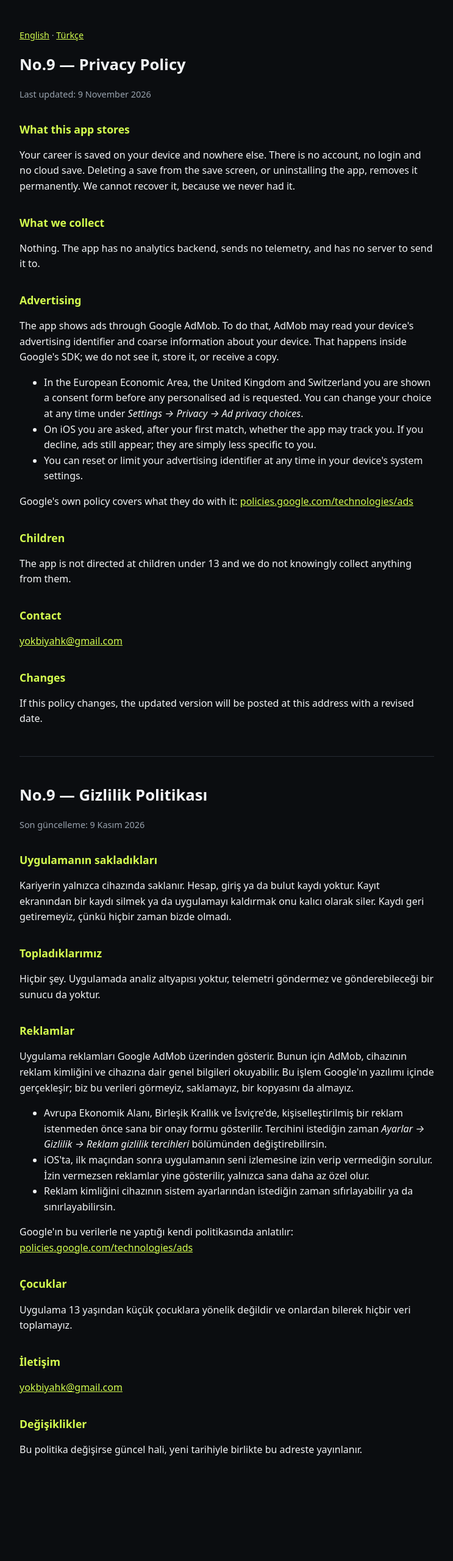
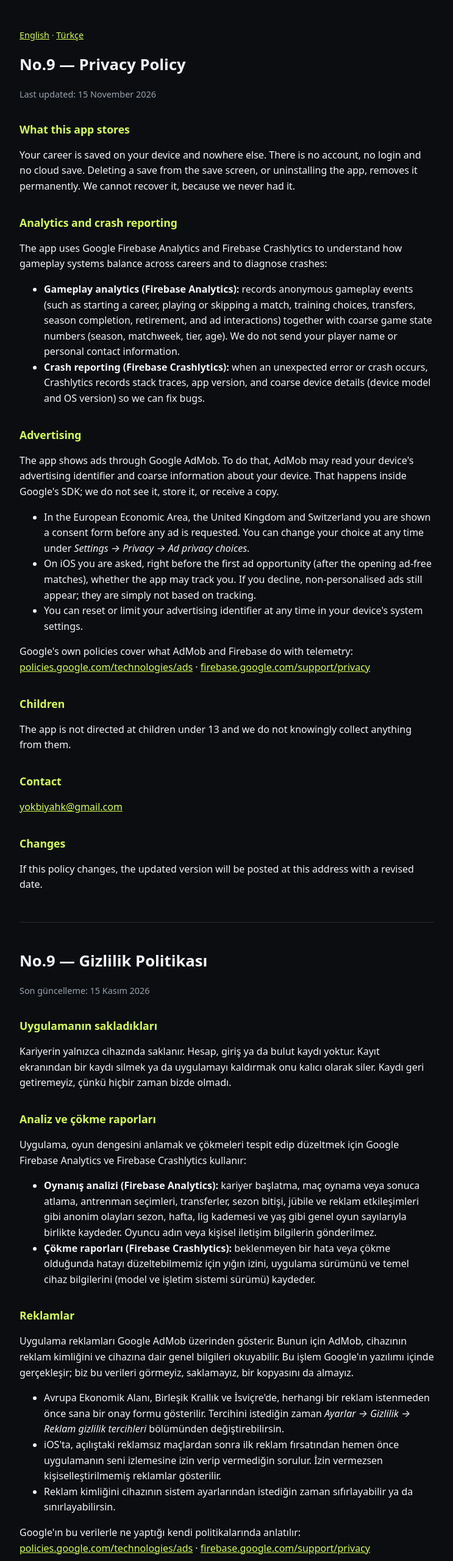
Before and after one commit to yokbi/yokbi.github.io, a plain HTML site: page no9/privacy/index.html in a window 1280 px wide. Shown: the top 2560 px of the page at 61% size, without its empty margins (268-1011 px from the left). Before the commit the page ends 2470 px from the top, so only its background shows below. Drawn offline with Linux system fonts and the light colour scheme.

Commit message:
Privacy pages: fix outdated and wrong text, add missing icons
- No.9: sync the privacy policy from oyuncusimulator (15 Nov). The live page
  still said the app collects nothing, but the app uses Firebase Analytics and
  Crashlytics.
- Tiny Ferry Company: date 26 Nov as in src/data/privacy.ts, drop the
  duplicated generic "Your choices" section, use the Turkish name in Turkish.
- Swing State Sprint: fix the broken "what the game keeps" sentence (EN + TR).
- OKAAN RUN: only Google serves ads, so "Google may collect", not "these
  companies"; add the missing Turkish line on the support page.
- Teknik Direktör: saves are on the device (phone or computer), include the
  manager's name, and mention Settings → Delete all my data.
- Privacy menu: icons for Kahveciler Kralı and OKAAN RUN (from their repos),
  placeholders for Burger Restaurant, Otowash Sim and Usta Masası.

Co-Authored-By: Claude Opus 5.5 <noreply@anthropic.com>
Claude-Session: https://claude.ai/code/session_01CCCS7mTbTF4HWBdeyNLyBv

```diff
--- a/no9/privacy/index.html
+++ b/no9/privacy/index.html
@@ -12,16 +12,26 @@
 
 <section id="en" lang="en">
 <h1>No.9 — Privacy Policy</h1>
-<p class="meta">Last updated: 9 November 2026</p>
+<p class="meta">Last updated: 15 November 2026</p>
 
 <h2>What this app stores</h2>
 <p>Your career is saved on your device and nowhere else. There is no account, no
 login and no cloud save. Deleting a save from the save screen, or uninstalling
 the app, removes it permanently. We cannot recover it, because we never had it.</p>
 
-<h2>What we collect</h2>
-<p>Nothing. The app has no analytics backend, sends no telemetry, and has no
-server to send it to.</p>
+<h2>Analytics and crash reporting</h2>
+<p>The app uses Google Firebase Analytics and Firebase Crashlytics to understand
+how gameplay systems balance across careers and to diagnose crashes:</p>
+<ul>
+<li><strong>Gameplay analytics (Firebase Analytics):</strong> records anonymous
+gameplay events (such as starting a career, playing or skipping a match,
+training choices, transfers, season completion, retirement, and ad interactions)
+together with coarse game state numbers (season, matchweek, tier, age). We do
+not send your player name or personal contact information.</li>
+<li><strong>Crash reporting (Firebase Crashlytics):</strong> when an unexpected
+error or crash occurs, Crashlytics records stack traces, app version, and
+coarse device details (device model and OS version) so we can fix bugs.</li>
+</ul>
 
 <h2>Advertising</h2>
 <p>The app shows ads through Google AdMob. To do that, AdMob may read your
@@ -29,15 +39,17 @@ device's advertising identifier and coarse information about your device. That
 happens inside Google's SDK; we do not see it, store it, or receive a copy.</p>
 <ul>
 <li>In the European Economic Area, the United Kingdom and Switzerland you are
-shown a consent form before any personalised ad is requested. You can change
-your choice at any time under <em>Settings → Privacy → Ad privacy choices</em>.</li>
-<li>On iOS you are asked, after your first match, whether the app may track
-you. If you decline, ads still appear; they are simply less specific to you.</li>
+shown a consent form before any ad is requested. You can change your choice at
+any time under <em>Settings → Privacy → Ad privacy choices</em>.</li>
+<li>On iOS you are asked, right before the first ad opportunity (after the
+opening ad-free matches), whether the app may track you. If you decline,
+non-personalised ads still appear; they are simply not based on tracking.</li>
 <li>You can reset or limit your advertising identifier at any time in your
 device's system settings.</li>
 </ul>
-<p>Google's own policy covers what they do with it:
-<a href="https://policies.google.com/technologies/ads">policies.google.com/technologies/ads</a></p>
+<p>Google's own policies cover what AdMob and Firebase do with telemetry:
+<a href="https://policies.google.com/technologies/ads">policies.google.com/technologies/ads</a> ·
+<a href="https://firebase.google.com/support/privacy">firebase.google.com/support/privacy</a></p>
 
 <h2>Children</h2>
 <p>The app is not directed at children under 13 and we do not knowingly collect
@@ -55,16 +67,27 @@ with a revised date.</p>
 
 <section id="tr" lang="tr">
 <h1>No.9 — Gizlilik Politikası</h1>
-<p class="meta">Son güncelleme: 9 Kasım 2026</p>
+<p class="meta">Son güncelleme: 15 Kasım 2026</p>
 
 <h2>Uygulamanın sakladıkları</h2>
 <p>Kariyerin yalnızca cihazında saklanır. Hesap, giriş ya da bulut kaydı yoktur.
 Kayıt ekranından bir kaydı silmek ya da uygulamayı kaldırmak onu kalıcı olarak
 siler. Kaydı geri getiremeyiz, çünkü hiçbir zaman bizde olmadı.</p>
 
-<h2>Topladıklarımız</h2>
-<p>Hiçbir şey. Uygulamada analiz altyapısı yoktur, telemetri göndermez ve
-gönderebileceği bir sunucu da yoktur.</p>
+<h2>Analiz ve çökme raporları</h2>
+<p>Uygulama, oyun dengesini anlamak ve çökmeleri tespit edip düzeltmek için
+Google Firebase Analytics ve Firebase Crashlytics kullanır:</p>
+<ul>
+<li><strong>Oynanış analizi (Firebase Analytics):</strong> kariyer başlatma,
+maç oynama veya sonuca atlama, antrenman seçimleri, transferler, sezon bitişi,
+jübile ve reklam etkileşimleri gibi anonim olayları sezon, hafta, lig kademesi
+ve yaş gibi genel oyun sayılarıyla birlikte kaydeder. Oyuncu adın veya kişisel
+iletişim bilgilerin gönderilmez.</li>
+<li><strong>Çökme raporları (Firebase Crashlytics):</strong> beklenmeyen bir
+hata veya çökme olduğunda hatayı düzeltebilmemiz için yığın izini, uygulama
+sürümünü ve temel cihaz bilgilerini (model ve işletim sistemi sürümü)
+kaydeder.</li>
+</ul>
 
 <h2>Reklamlar</h2>
 <p>Uygulama reklamları Google AdMob üzerinden gösterir. Bunun için AdMob,
@@ -72,18 +95,19 @@ cihazının reklam kimliğini ve cihazına dair genel bilgileri okuyabilir. Bu i
 Google'ın yazılımı içinde gerçekleşir; biz bu verileri görmeyiz, saklamayız,
 bir kopyasını da almayız.</p>
 <ul>
-<li>Avrupa Ekonomik Alanı, Birleşik Krallık ve İsviçre'de, kişiselleştirilmiş
-bir reklam istenmeden önce sana bir onay formu gösterilir. Tercihini istediğin
-zaman <em>Ayarlar → Gizlilik → Reklam gizlilik tercihleri</em> bölümünden
+<li>Avrupa Ekonomik Alanı, Birleşik Krallık ve İsviçre'de, herhangi bir reklam
+istenmeden önce sana bir onay formu gösterilir. Tercihini istediğin zaman
+<em>Ayarlar → Gizlilik → Reklam gizlilik tercihleri</em> bölümünden
 değiştirebilirsin.</li>
-<li>iOS'ta, ilk maçından sonra uygulamanın seni izlemesine izin verip
-vermediğin sorulur. İzin vermezsen reklamlar yine gösterilir, yalnızca sana
-daha az özel olur.</li>
+<li>iOS'ta, açılıştaki reklamsız maçlardan sonra ilk reklam fırsatından hemen
+önce uygulamanın seni izlemesine izin verip vermediğin sorulur. İzin vermezsen
+kişiselleştirilmemiş reklamlar gösterilir.</li>
 <li>Reklam kimliğini cihazının sistem ayarlarından istediğin zaman
 sıfırlayabilir ya da sınırlayabilirsin.</li>
 </ul>
-<p>Google'ın bu verilerle ne yaptığı kendi politikasında anlatılır:
-<a href="https://policies.google.com/technologies/ads?hl=tr">policies.google.com/technologies/ads</a></p>
+<p>Google'ın bu verilerle ne yaptığı kendi politikalarında anlatılır:
+<a href="https://policies.google.com/technologies/ads?hl=tr">policies.google.com/technologies/ads</a> ·
+<a href="https://firebase.google.com/support/privacy">firebase.google.com/support/privacy</a></p>
 
 <h2>Çocuklar</h2>
 <p>Uygulama 13 yaşından küçük çocuklara yönelik değildir ve onlardan bilerek
```
Also changed, not shown: assets/js/games.js (+5 -5 lines), okaan-run/index.html (+2 -1 lines), okaan-run/privacy/index.html (+2 -2 lines), swing-state-sprint/privacy/index.html (+2 -2 lines), teknik-direktor/index.html (+2 -2 lines), teknik-direktor/privacy/index.html (+4 -4 lines), tiny-ferry/privacy/index.html (+3 -7 lines), img/games/burger.webp (added), img/games/kahve.webp (added), img/games/okaan-run.webp (added), img/games/otowash.webp (added), img/games/usta-masasi.webp (added), 1 other file.
